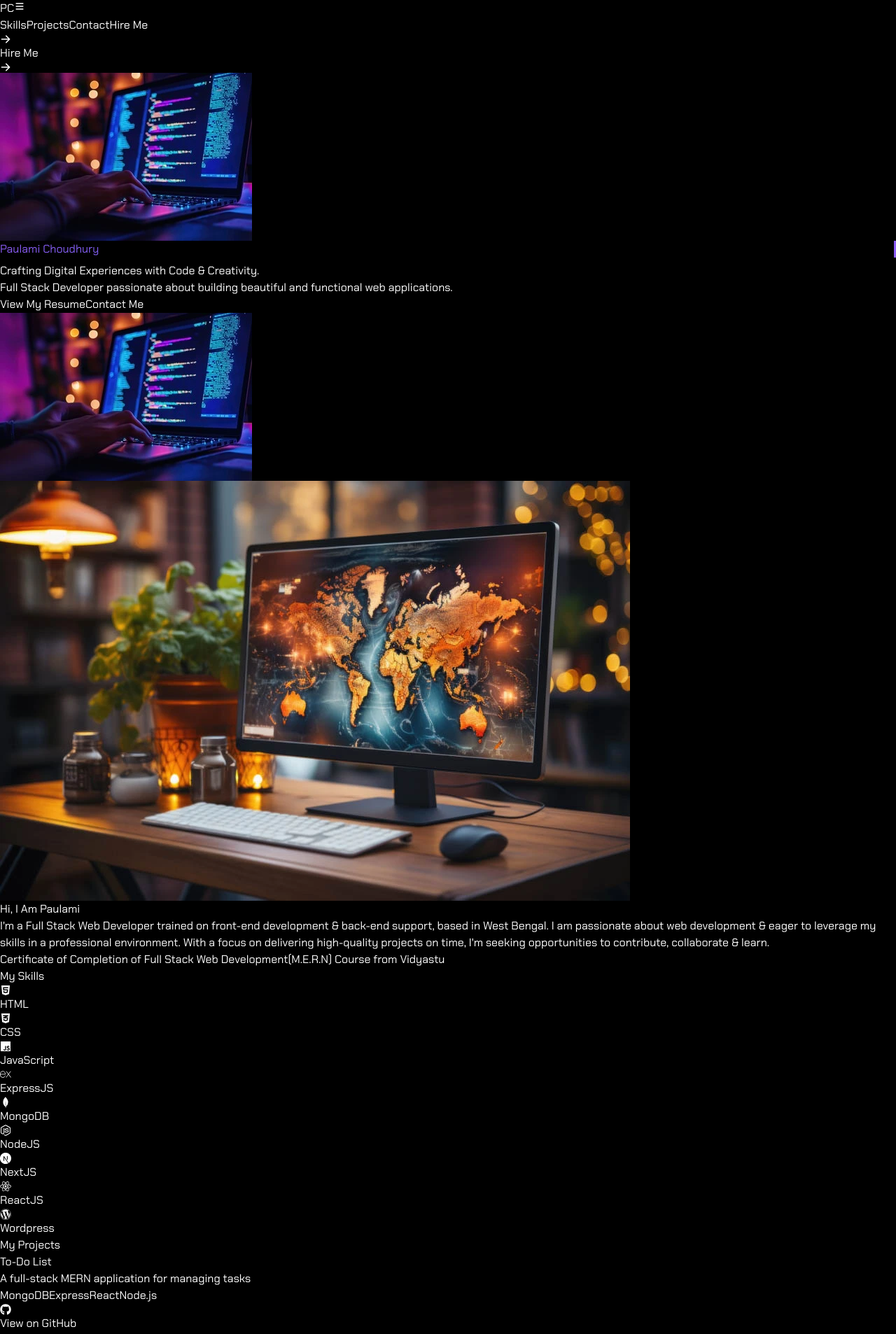
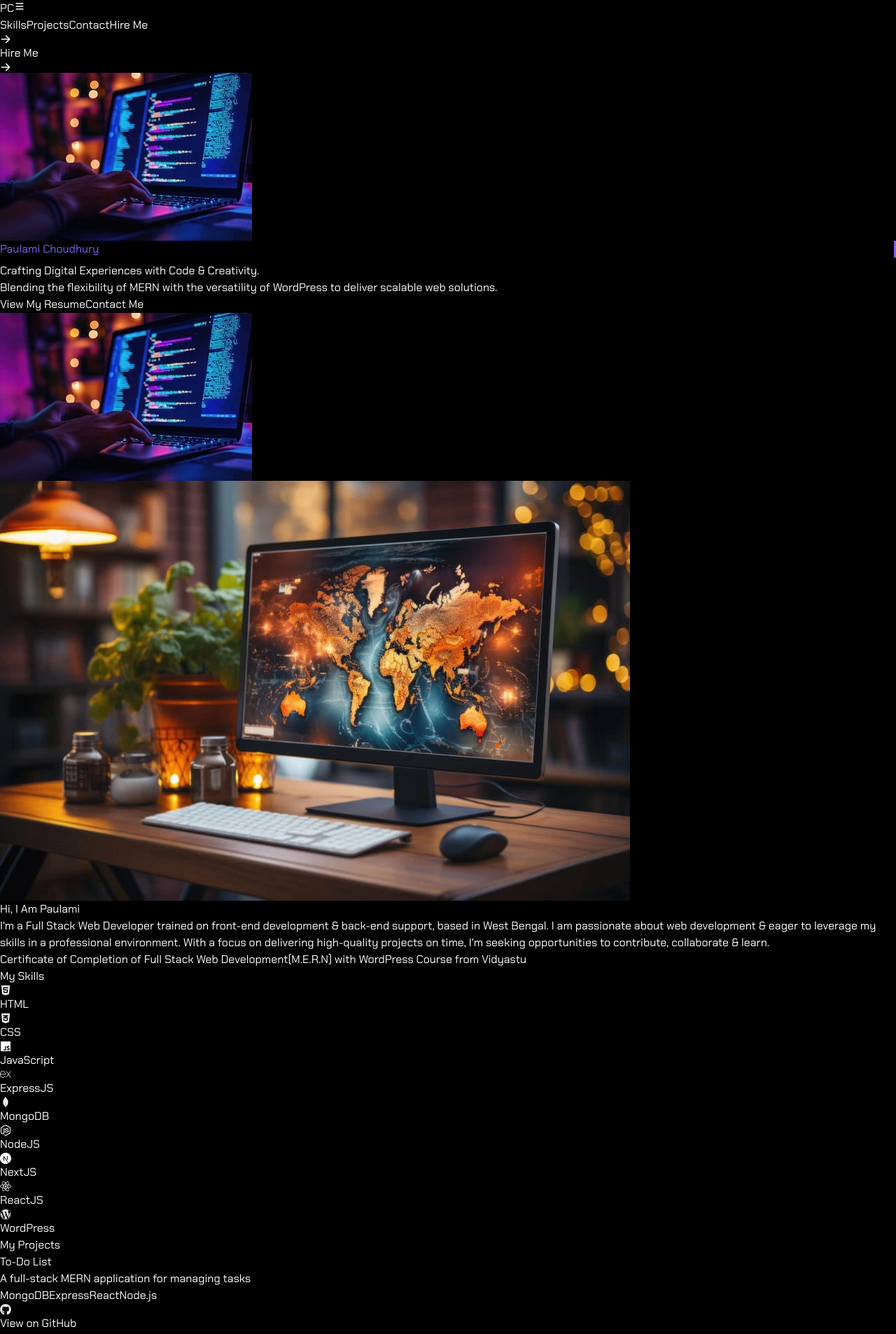
Before and after one commit to PAulAmIC79/paulami-choudhury-portfolio, a React (Vite) app: page / in a window 1280 px wide. Shown: the top 1906 px of the page at 70% size. Built offline with nearby package versions, Linux system fonts and the light colour scheme; the HTML template or start-up script is replaced by a standard one.

Commit message:
changes in hero and about section

```diff
--- a/src/certificate.jsx
+++ b/src/certificate.jsx
@@ -3,7 +3,7 @@ import React from 'react'
 const Certificate = () => {
   return (
     <a href="MERN_Certificate.pdf" target="_blank" rel="noreferrer" >
-   Certificate of Completion of Full Stack Web Development(M.E.R.N) Course from Vidyastu
+   Certificate of Completion of Full Stack Web Development(M.E.R.N) with WordPress Course from Vidyastu
 </a>
 
   )
--- a/src/components/Hero.jsx
+++ b/src/components/Hero.jsx
@@ -1,4 +1,6 @@
 import React from 'react';
+import { FaPhone } from 'react-icons/fa';
+import { HiArrowDown } from 'react-icons/hi';
 
 const Hero = () => {
   return (
@@ -27,18 +29,18 @@ const Hero = () => {
               Crafting Digital Experiences with Code & Creativity.
             </p>
             <p className="text-gray-200 lg:text-gray-400 text-lg opacity-100">
-              Full Stack Developer passionate about building beautiful and functional web applications.
+              Blending the flexibility of MERN with the versatility of WordPress to deliver scalable web solutions.
             </p>
-            <div className="flex flex-col sm:flex-row gap-4">
+            <div className="flex flex-col sm:flex-row gap-6">
               <a
                 href="paulami_choudhury_cv.pdf"
                 target="_blank"
                 rel="noopener noreferrer"
-                className="px-6 py-3 bg-gradient-to-r from-purple-500 to-blue-500 rounded-lg font-semibold hover:from-purple-600 hover:to-blue-600 transition-all duration-300 hover:scale-105 hover:shadow-lg hover:shadow-purple-500/20 text-center text-white"
+                className="px-6 py-3 text-lg md:w-52 border-white bg-gradient-to-r from-purple-500 to-blue-500 rounded-lg font-semibold hover:from-purple-600 hover:to-blue-600 transition-all duration-300 hover:scale-105 hover:shadow-lg hover:shadow-purple-500/20 text-center text-white"
               >
                 View My Resume
               </a>
-              <a href="#contact" className="px-6 py-3 bg-gradient-to-r from-blue-500 to-purple-500 border border-white lg:border-purple-500 rounded-lg font-semibold hover:bg-white/10 lg:hover:bg-purple-500/10 transition-all duration-300 hover:scale-105 hover:shadow-lg hover:shadow-white/20 lg:hover:shadow-purple-500/20 text-center text-white">
+              <a href="#contact" className="px-6 py-3 text-lg md:w-52 bg-gradient-to-r  from-blue-500 to-purple-500 border border-white lg:border-purple-500 rounded-lg font-semibold hover:bg-white/10 lg:hover:bg-purple-500/10 transition-all duration-300 hover:scale-105 hover:shadow-lg hover:shadow-white/20 lg:hover:shadow-purple-500/20 text-center text-white">
                 Contact Me
               </a>
             </div>
--- a/src/components/Skills.jsx
+++ b/src/components/Skills.jsx
@@ -13,7 +13,7 @@ const Skills = () => {
     { name: 'NodeJS', color: 'from-green-600 to-green-700', icon: <FaNodeJs className="text-2xl" /> },
     { name: 'NextJS', color: 'from-gray-600 to-gray-400', icon: <SiNextdotjs className="text-2xl" /> },
     { name: 'ReactJS', color: 'from-blue-400 to-blue-500', icon: <FaReact className="text-2xl" /> },
-    { name: 'Wordpress', color: 'from-blue-600 to-blue-700', icon: <FaWordpress className="text-2xl" /> },
+    { name: 'WordPress', color: 'from-blue-600 to-blue-700', icon: <FaWordpress className="text-2xl" /> },
   ];
 
   const containerVariants = {
```
